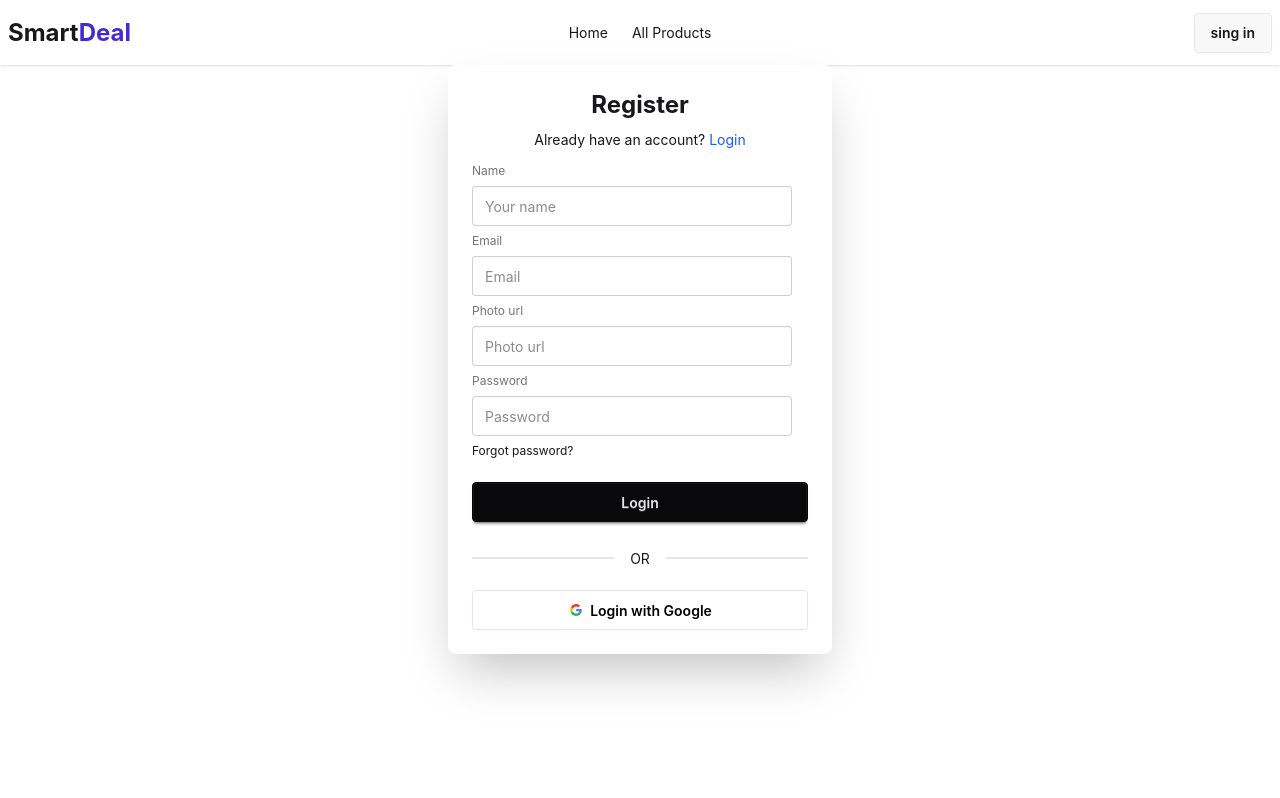
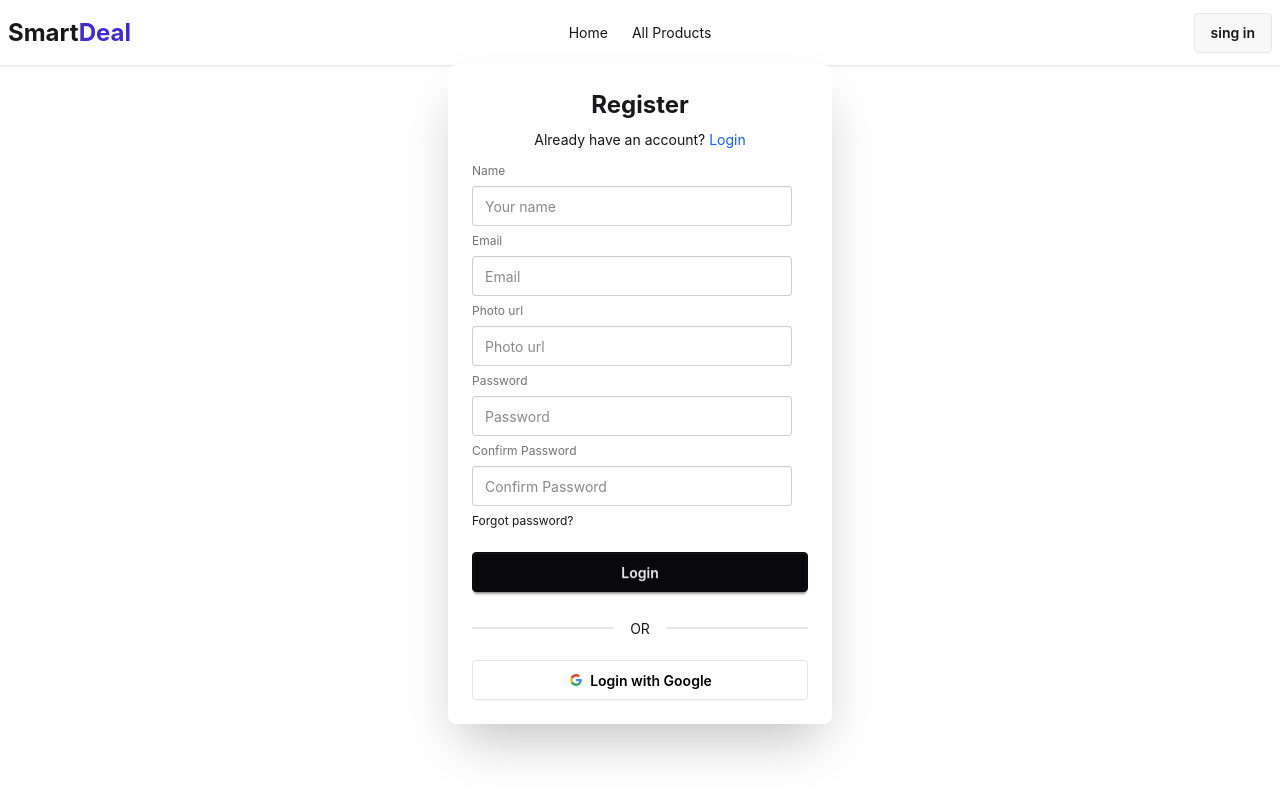
Before and after one commit to AhmedSami019/smart-deal-client, a React (Vite) app: page /register in a window 1280 px wide. Built offline with nearby package versions, Linux system fonts and the light colour scheme; no server answers.

Commit message:
added register function

```diff
--- a/src/Pages/Register/Register.tsx
+++ b/src/Pages/Register/Register.tsx
@@ -15,6 +15,14 @@ const Register = () => {
       });
   };
 
+  const handleRegister = (e)=>{
+    e.preventDefault()
+    const form = e.target;
+    const formData = new FormData(form)
+    const formValues = Object.fromEntries(formData.entries())
+    console.log(formValues);
+  }
+
   return (
     <div className="card bg-base-100 w-full mx-auto max-w-sm shrink-0 shadow-2xl">
       <div className="card-body">
@@ -25,20 +33,22 @@ const Register = () => {
             Login
           </NavLink>
         </p>
-        <fieldset className="fieldset">
+        <form onSubmit={handleRegister} className="fieldset">
           <label className="label">Name</label>
-          <input type="text" className="input" placeholder="Your name" />
+          <input type="text" className="input" name="userName" placeholder="Your name" />
           <label className="label">Email</label>
-          <input type="email" className="input" placeholder="Email" />
+          <input type="email" className="input" name="email" placeholder="Email" />
           <label className="label">Photo url</label>
-          <input type="url" className="input" placeholder="Photo url" />
+          <input type="url" className="input" name="photo" placeholder="Photo url" />
           <label className="label">Password</label>
-          <input type="password" className="input" placeholder="Password" />
+          <input type="password" className="input" name="password" placeholder="Password" />
+           <label className="label">Confirm Password</label>
+          <input type="password" className="input" name="newPassword" placeholder="Confirm Password" />
           <div>
             <a className="link link-hover">Forgot password?</a>
           </div>
           <button className="btn btn-neutral mt-4">Login</button>
-        </fieldset>
+        </form>
         {/* divider */}
         <div className="divider">OR</div>
 
```
